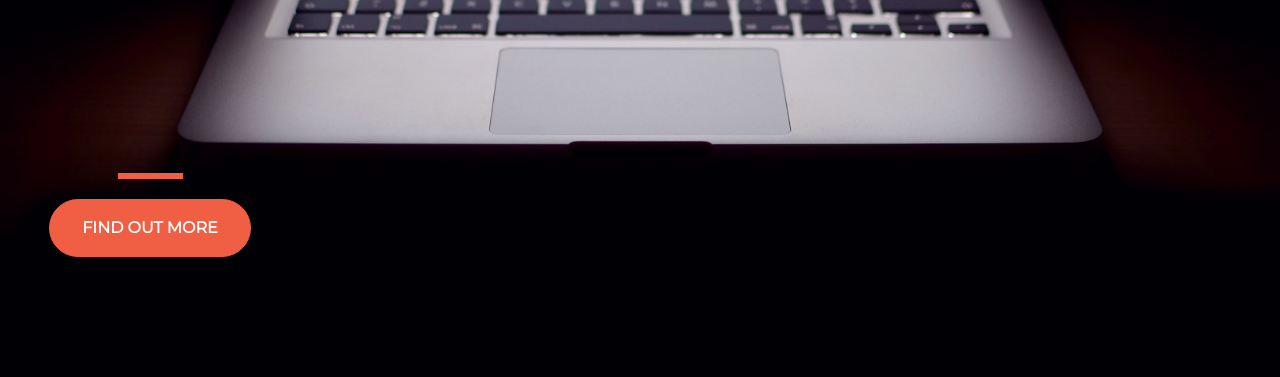
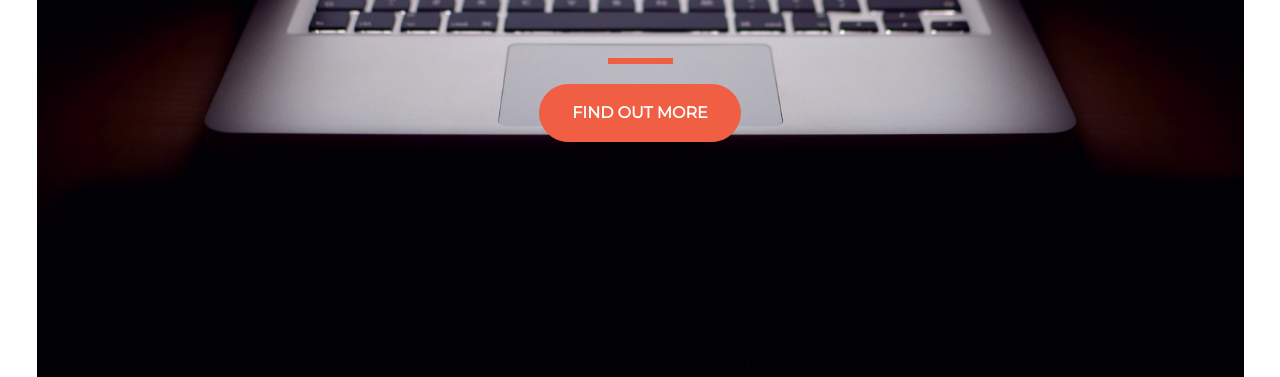
Before and after one commit to Deborah-Mokeira/My-first-startup-page, a plain HTML site: page index.html in a window 1280 px wide. Shown: the part 423-800 px from the top of the page. Drawn offline with nearby package versions, Linux system fonts and the light colour scheme.

Commit message:
Update style.css

```diff
--- a/style.css
+++ b/style.css
@@ -4,11 +4,11 @@ html {
   height: 100%;
   font-family: "Montserrat", sans-serif;
   background: url(header.jpg) no-repeat center center fixed;
-  -webkit-background-size: cover;
-  -moz-background-size: cover;
-  -o-background-size: cover;
-  background-size: cover;
-  max-width:300px;
+   -webkit-background-size: contain;
+  -moz-background-size: contain;
+  -o-background-size: contain;
+  background-size: contain;
+
 }
 h1 {
   font-size: 3rem;
```
